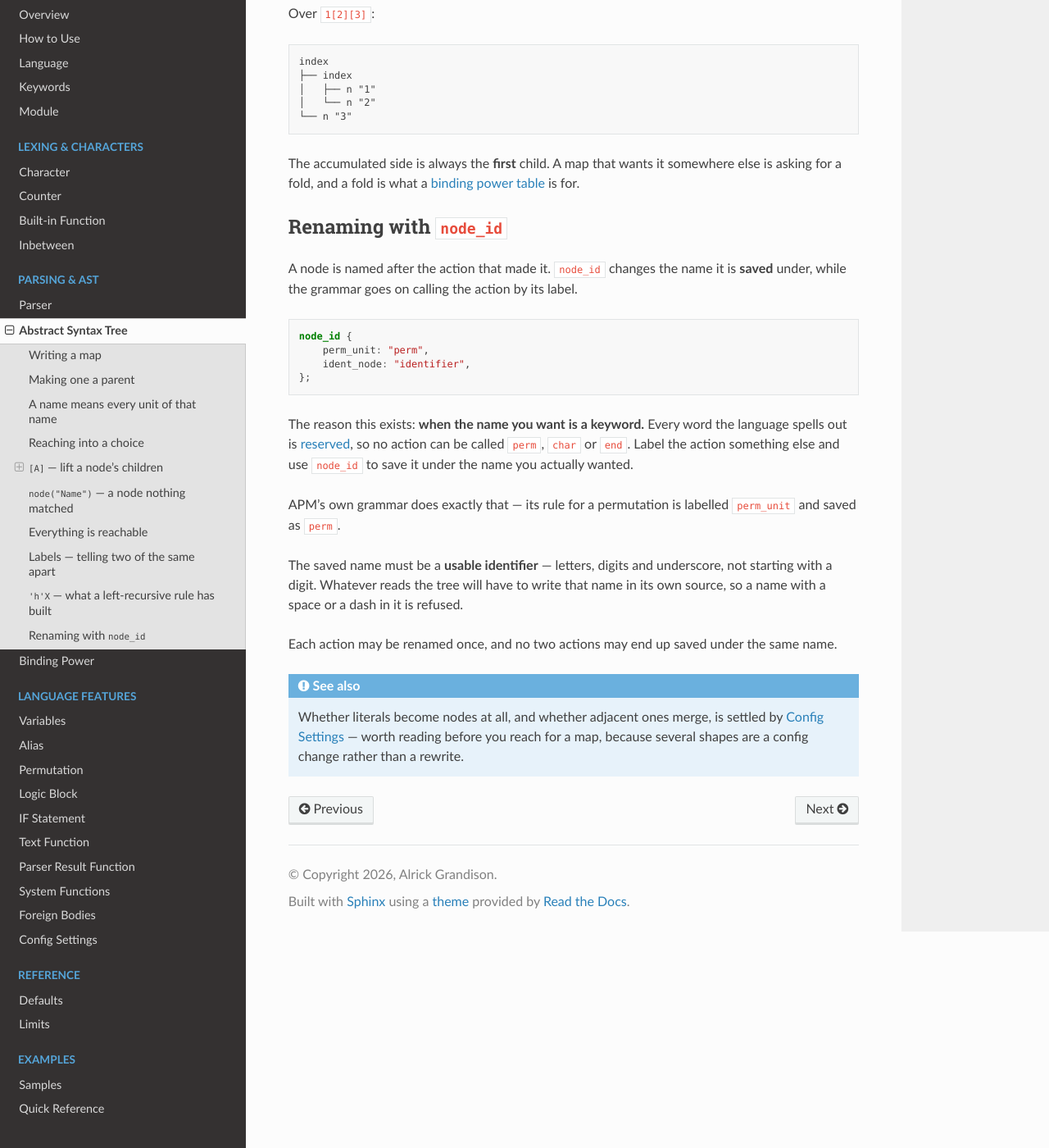
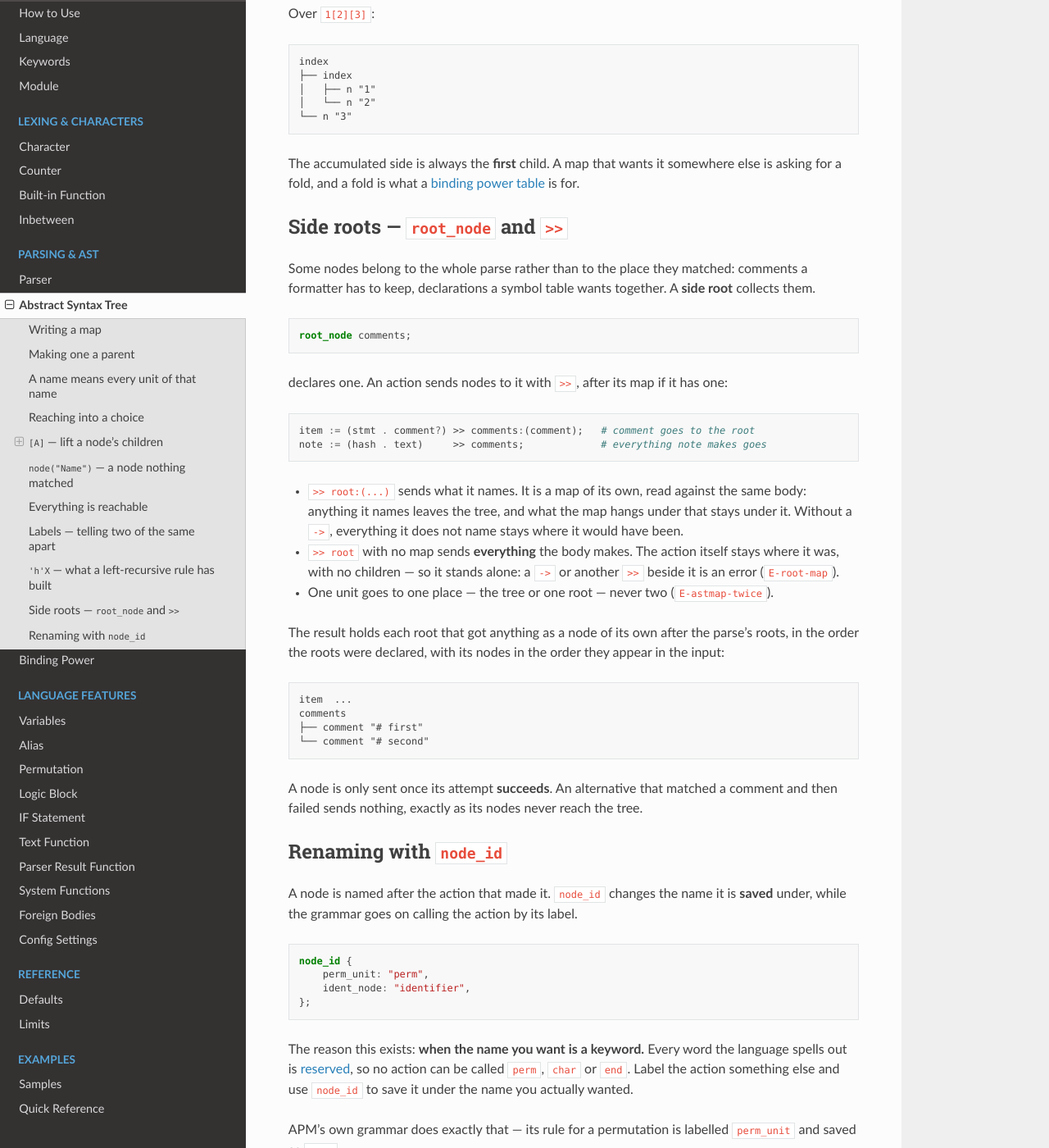
Before and after one commit to Algodal/Algodal_Parser_Machine_Manual, a Sphinx documentation site: the page built from manual/source/abstract_syntax_tree.md, in a window 1280 px wide and 1400 px high, scrolled down 4294 px. Shown: the whole window at 82% size. Built offline with Sphinx 7.4.7 and the Read the Docs theme 3.1.0, drawn with Linux system fonts in a browser that asks for light colours.

Commit message:
Side roots: root_node and >>
Co-Authored-By: Claude Opus 5.5 <noreply@anthropic.com>
Claude-Session: https://claude.ai/code/session_01CBYHjQPohs3HkwNbRLWBzy

````diff
--- a/manual/source/abstract_syntax_tree.md
+++ b/manual/source/abstract_syntax_tree.md
@@ -223,6 +223,49 @@ The accumulated side is always the **first** child. A map that wants it
 somewhere else is asking for a fold, and a fold is what a
 [binding power table](binding_power.md) is for.
 
+## Side roots — `root_node` and `>>`
+
+Some nodes belong to the whole parse rather than to the place they matched:
+comments a formatter has to keep, declarations a symbol table wants together. A
+**side root** collects them.
+
+```parser
+root_node comments;
+```
+
+declares one. An action sends nodes to it with `>>`, after its map if it has
+one:
+
+```parser
+item := (stmt . comment?) >> comments:(comment);   # comment goes to the root
+note := (hash . text)     >> comments;             # everything note makes goes
+```
+
+- `>> root:(...)` sends what it names. It is a map of its own, read against the
+  same body: anything it names leaves the tree, and what the map hangs under
+  that stays under it. Without a `->`, everything it does not name stays where
+  it would have been.
+- `>> root` with no map sends **everything** the body makes. The action itself
+  stays where it was, with no children — so it stands alone: a `->` or another
+  `>>` beside it is an error (`E-root-map`).
+- One unit goes to one place — the tree or one root — never two
+  (`E-astmap-twice`).
+
+The result holds each root that got anything as a node of its own after the
+parse's roots, in the order the roots were declared, with its nodes in the
+order they appear in the input:
+
+```
+item  ...
+comments
+├── comment "# first"
+└── comment "# second"
+```
+
+A node is only sent once its attempt **succeeds**. An alternative that matched
+a comment and then failed sends nothing, exactly as its nodes never reach the
+tree.
+
 ## Renaming with `node_id`
 
 A node is named after the action that made it. `node_id` changes the name it is
--- a/manual/source/parser_lexer.py
+++ b/manual/source/parser_lexer.py
@@ -41,6 +41,7 @@ class ParserLexer(RegexLexer):
         "bindpow",
         "foreign",
         "node_id",
+        "root_node",
         "alias",
         "perm",
         "if",
````
Also changed, not shown: manual/source/keywords.md (+1 -0 lines), manual/source/quick_reference.md (+8 -0 lines).
